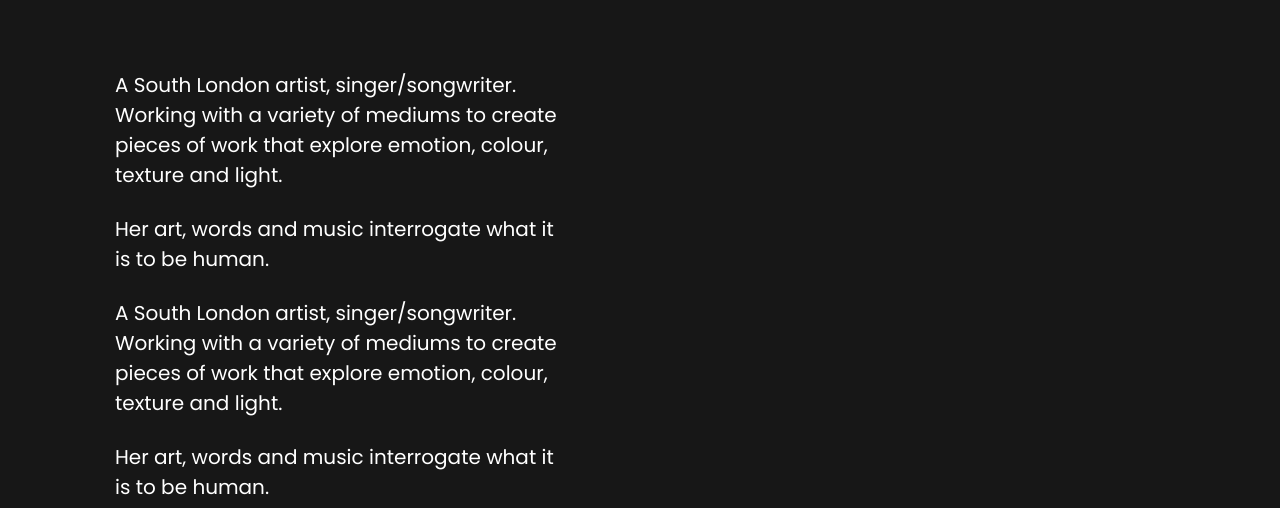
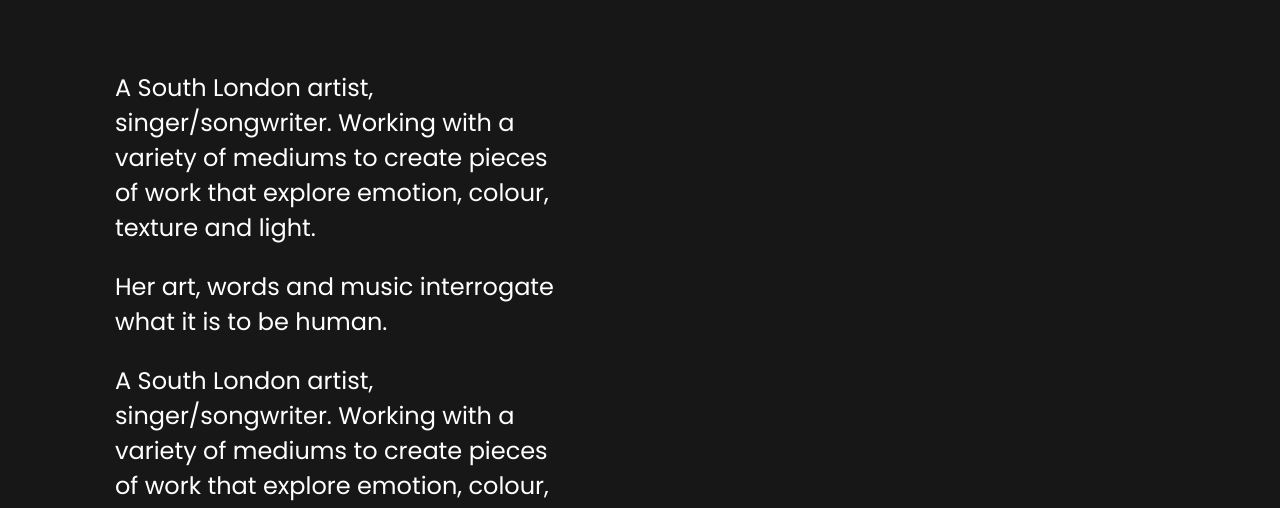
Before and after one commit to crushen/Hayley-Butler-Portfolio, a Nuxt app: page / in a window 1280 px wide. Shown: the part 968-1476 px from the top of the page. Built offline with nearby package versions, Linux system fonts and the light colour scheme.

Commit message:
Desktop bio

```diff
--- a/assets/styles/main.scss
+++ b/assets/styles/main.scss
@@ -44,6 +44,10 @@ ul {
 
 .section-padding {
   padding: 64px 0 0;
+
+  &.bottom {
+    padding: 64px 0;
+  }
 }
 
 .margin {
@@ -87,6 +91,10 @@ ul {
   //page
   .section-padding {
     padding: 100px 0 0;
+
+    &.bottom {
+      padding: 100px 0;
+    }
   }
 
   .margin {
--- a/components/sections/Bio.vue
+++ b/components/sections/Bio.vue
@@ -1,5 +1,5 @@
 <template>
-  <section id="biography" class="section-padding whole-screen">
+  <section id="biography" class="section-padding bottom whole-screen">
     <div class="content">
       <div class="section-title">
         <h2>BIOGRAPHY</h2>
@@ -41,4 +41,11 @@ p {
     margin-top: 24px;
   }
 }
+
+// desktop
+@media screen and (min-width: 1000px) {
+  p {
+    font-size: 24px;
+  }
+}
 </style>
```
